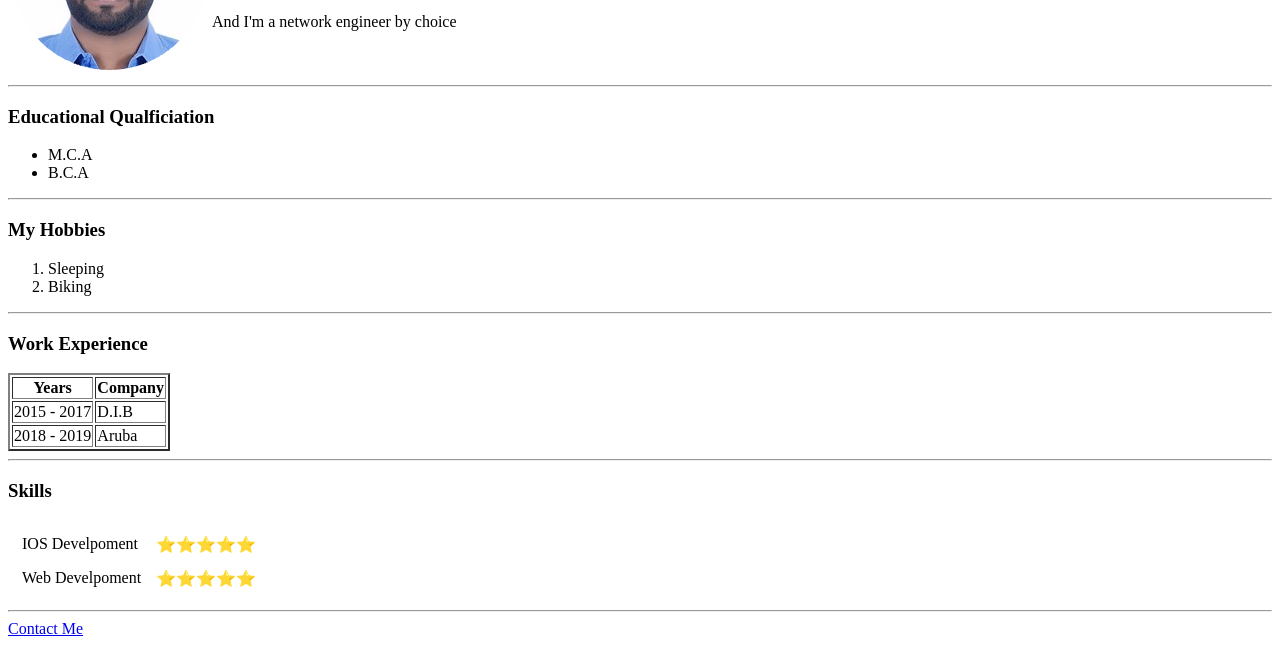
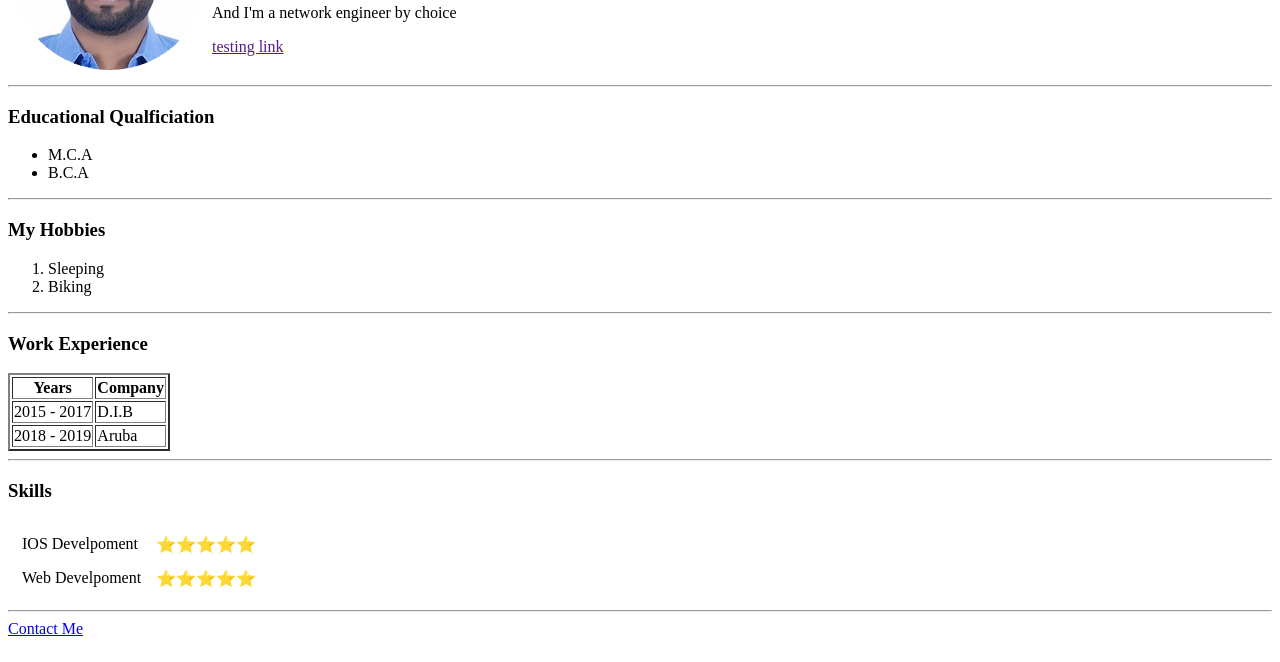
Before and after one commit to jawidh90/cv, a plain HTML site: page index.html in a window 1280 px wide. Shown: the part 138-800 px from the top of the page. Drawn offline with Linux system fonts and the light colour scheme.

Commit message:
Link added

```diff
--- a/index.html
+++ b/index.html
@@ -17,6 +17,7 @@
         <h1>Jawidh Rahman</h1>
         <p> <em> I'm a Value <strong> <a href="https://www.catchpoint.com/"> Engineer </a></strong> </em> </p>
         <p> And I'm a network engineer by choice</p>
+        <a href=""https://portal.catchpoint.com/UI/Entry/APCD/ASIT-D-D-BdyDNajbAlTuNMAA-B> testing link</a>
       </td>
     </tr>
   </table>
```
